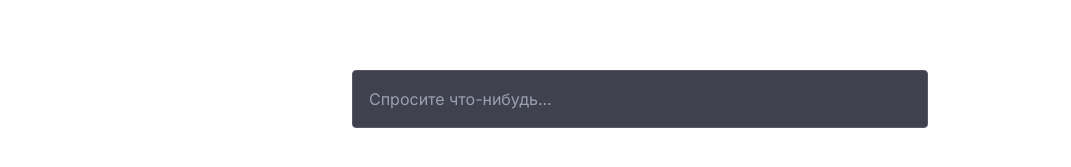
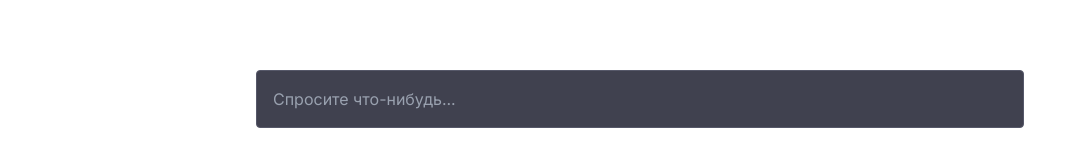
Before and after one commit to efr1tt/ai-assistant, a Next.js app: page / in a window 1280 px wide. Shown: the part 411-578 px from the top of the page, without its empty margins (0-1071 px from the left). Built offline with nearby package versions, Linux system fonts and the light colour scheme.

Commit message:
Improve input interactivity

```diff
--- a/src/app/page.tsx
+++ b/src/app/page.tsx
@@ -6,6 +6,7 @@ import Image from 'next/image'
 export default function Home() {
   const greeting = 'Привет! Я твой ИИ-психотерапевт. Готов выслушать тебя.'
   const [text, setText] = useState('')
+  const [focused, setFocused] = useState(false)
 
   useEffect(() => {
     let i = 0
@@ -28,16 +29,21 @@ export default function Home() {
       <main className="flex flex-col items-center gap-4 text-center max-w-2xl animate-fade-in">
         <h1 className="text-3xl sm:text-4xl font-semibold">
           {text}
-          <span className="typewriter-cursor">|</span>
+          <span className={focused ? '' : 'typewriter-cursor'}>|</span>
         </h1>
         <p className="text-gray-400 text-base sm:text-lg">
           Онлайн психологическая поддержка с ИИ
         </p>
       </main>
-      <div className="w-full max-w-xl mt-24 animate-fade-in">
+      <div className="w-full max-w-3xl mt-24 animate-fade-in relative">
+        {focused && (
+          <span className="absolute left-4 top-1/2 -translate-y-1/2 pointer-events-none animate-blink">|</span>
+        )}
         <input
           type="text"
-          disabled
+          readOnly
+          onFocus={() => setFocused(true)}
+          onBlur={() => setFocused(false)}
           placeholder="Спросите что-нибудь..."
           className="w-full p-4 rounded border border-[#565869] bg-[#40414f] placeholder-gray-400 text-white focus:outline-none hover:border-gray-400 transition-colors"
         />
```
